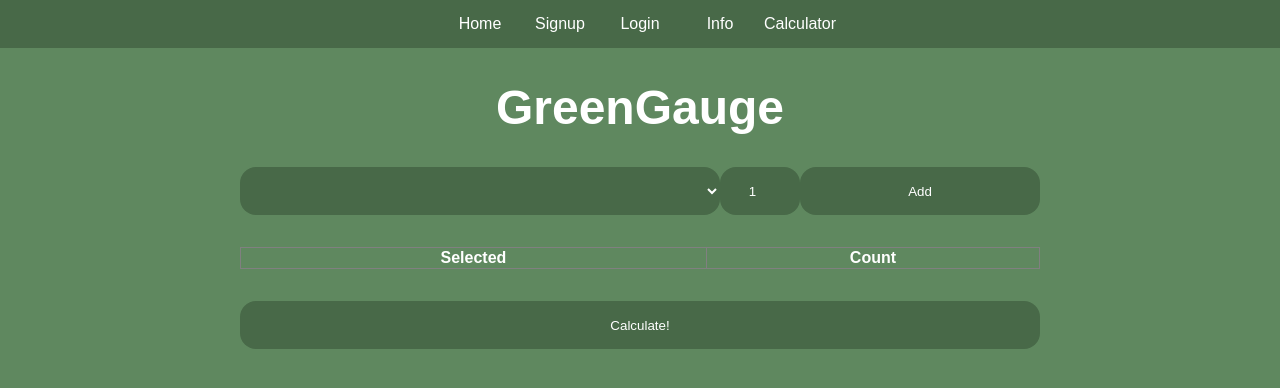
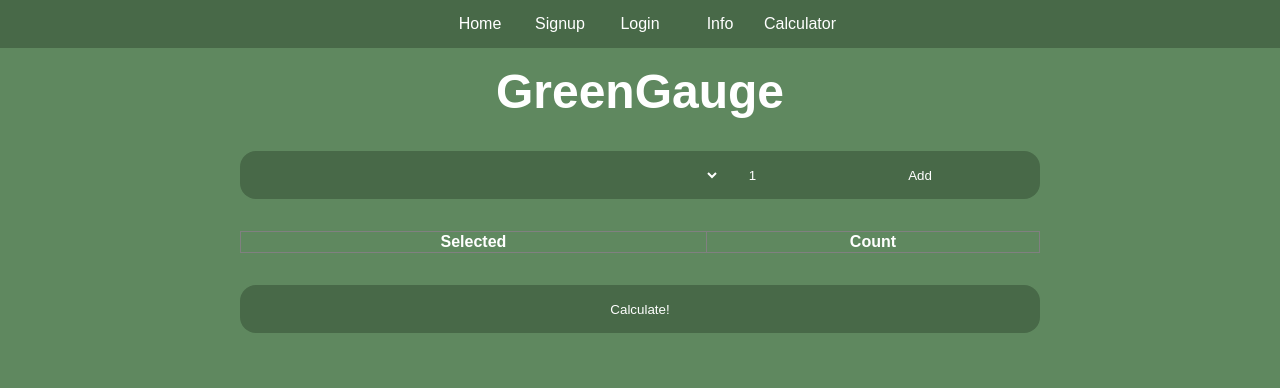
Before and after one commit to despertom/SWE-Project, a React (Create React App) app: page /calculator in a window 1280 px wide. Shown: the top 388 px of the page. Built offline with nearby package versions, Linux system fonts and the light colour scheme.

Commit message:
fix radius calculator page

```diff
--- a/src/App.css
+++ b/src/App.css
@@ -24,6 +24,7 @@ select:hover {
 h1 {
 	text-align: center;
 	font-size: 3em;
+	margin: 1rem 0;
 }
 
 /* Default colors / hover colors */
@@ -42,7 +43,6 @@ nav a:hover, button:hover {
 /* Navbar */
 nav {
 	height: 3rem;
-	margin-bottom: 1rem;
 	background-color: var(--secondary);
 	display: flex;
 	justify-content: center;
@@ -100,11 +100,16 @@ div.calculator > * {
 /* The first row of the calculator */
 div.calculator .field select {
 	width: 60%;
+	border-top-right-radius: 0;
+	border-bottom-right-radius: 0;
 }
 div.calculator .field input {
 	text-align: center;
 	width: 10%;
+	border-radius: 0;
 }
 div.calculator .field button {
 	width: 30%;
+	border-top-left-radius: 0;
+	border-bottom-left-radius: 0;
 }
```
